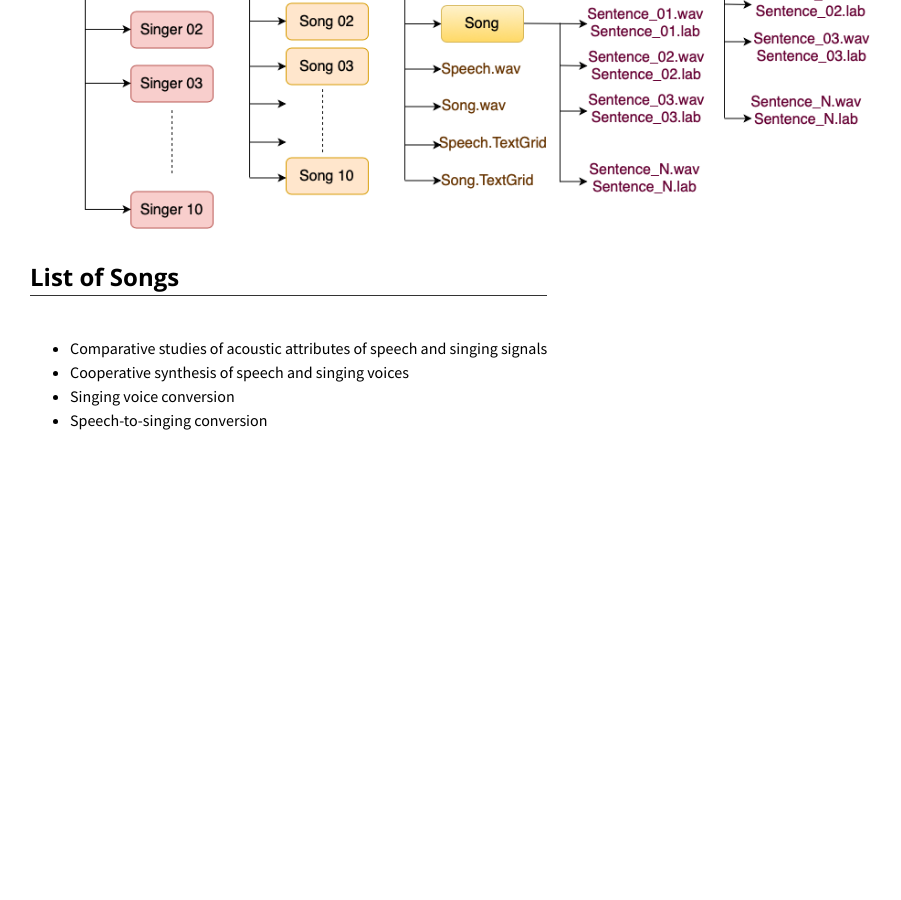
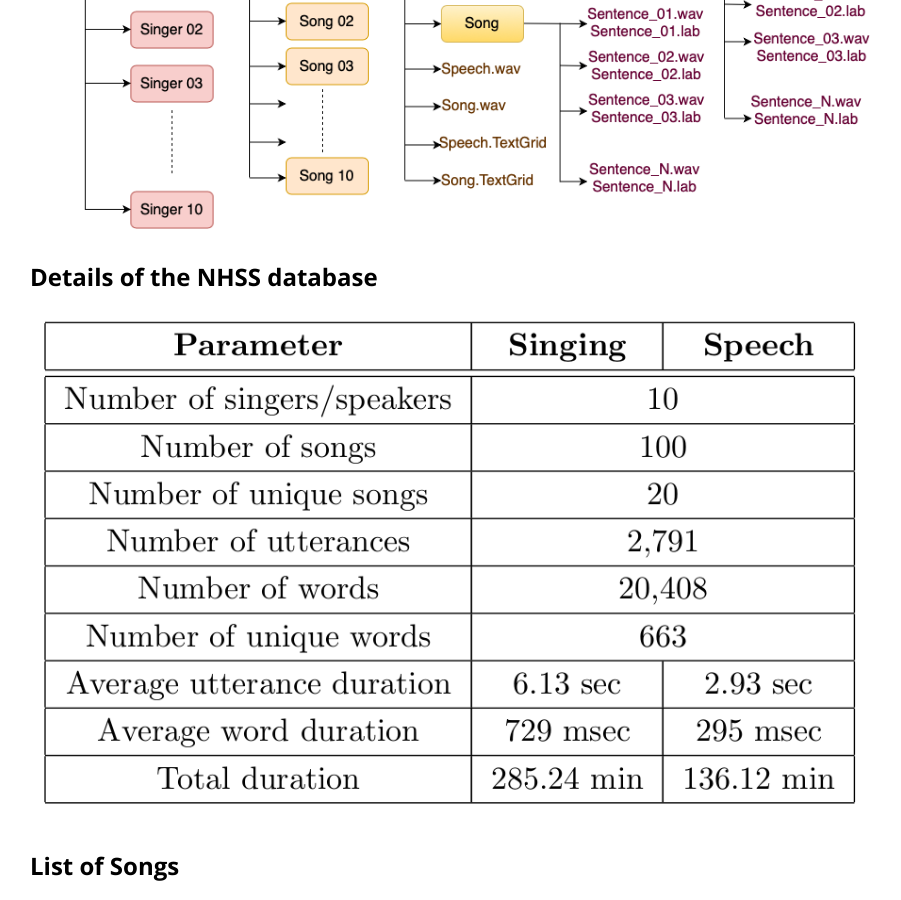
Before and after one commit to bidishasharma/bidishasharma.github.io, a Jekyll site: the page NHSS_Database/index.html, which Jekyll copies as it is, in a window 1280 px wide and 900 px high, scrolled down 1046 px. Shown: the whole window, without its empty margins (190-1091 px from the left). Built offline with Jekyll 4.4.1, drawn with Linux system fonts in a browser that asks for light colours; before the commit the page ends 1540 px from its top, so only the background shows below that.

Commit message:
Update index.html

```diff
--- a/NHSS_Database/index.html
+++ b/NHSS_Database/index.html
@@ -82,16 +82,16 @@
         <!-------------------------------------------------------------------------------------------->
         <div class="flex-row">
           <div class="flex-item flex-column">
+            <h2 class="add-top-margin">Details of the NHSS database</h2>
+            <img class="image" src="img/NHSSDatabase.png">
+            </h2>
+          </div>
+        </div>
+
+        <div class="flex-row">
+          <div class="flex-item flex-column">
             <h2 class="add-top-margin">List of Songs</h2>
-            <hr>
-            <p class="text">
-              <ul>
-                <li>Comparative studies of acoustic attributes of speech and singing signals</li>
-                <li>Cooperative synthesis of speech and singing voices</li>
-                <li>Singing voice conversion</li>
-                <li>Speech-to-singing conversion</li>
-              </ul>
-            </p>
+            <img class="image" src="img/NHSSDatabase.png">
             </h2>
           </div>
         </div>
```
